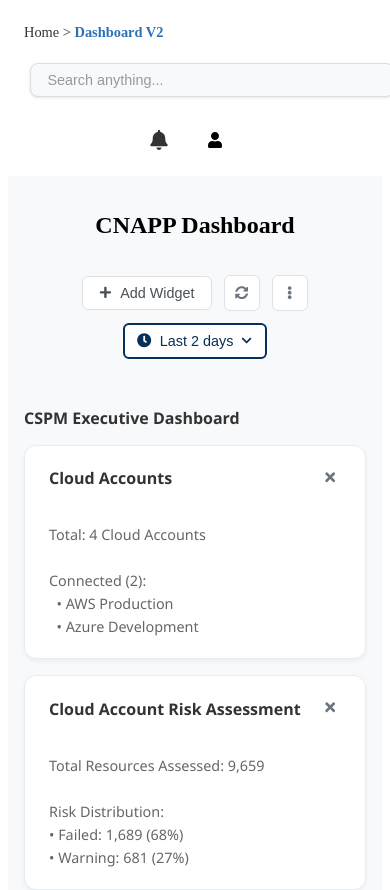
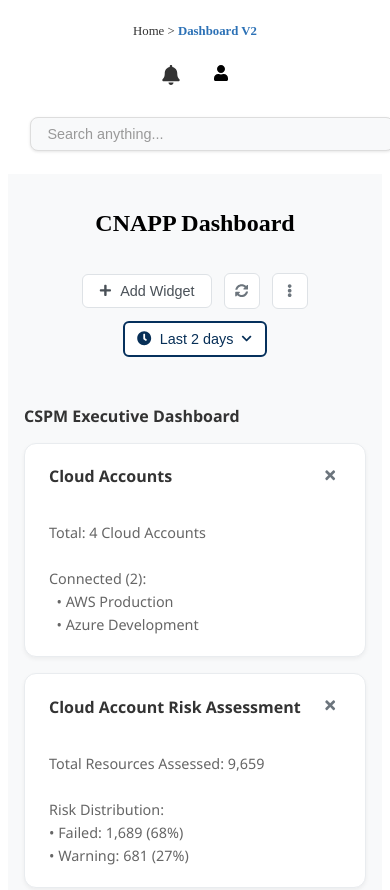
Before and after one commit to Nanditha77/Dashboard-Building, a React (Create React App) app: page / in a window 390 px wide. Shown: the top 890 px of the page. Built offline with nearby package versions, Linux system fonts and the light colour scheme.

Commit message:
Fix: responsive

```diff
--- a/src/components/Header.css
+++ b/src/components/Header.css
@@ -2,6 +2,7 @@
   display: flex;
   justify-content: space-between;
   align-items: center;
+  padding: 1rem 1.5rem;
 }
 
 .header-left {
@@ -41,14 +42,14 @@
 }
 
 .search-input:focus {
-  border: #07192bff
+  border-color: #07192bff;
 }
-
 
 .header-right {
   flex: 1;
   display: flex;
   justify-content: flex-end;
+  gap: 0.75rem;
   padding-right: 1rem;
 }
 
@@ -59,7 +60,6 @@
   display: flex;
   align-items: center;
   justify-content: center;
-  margin-right: 1rem;
   cursor: pointer;
 }
 
@@ -73,7 +73,18 @@
   cursor: pointer;
 }
 
-/* Responsive adjustments */
+/* Tablet adjustments */
+@media (max-width: 1024px) {
+  .header {
+    padding: 1rem;
+  }
+
+  .header-center {
+    padding: 0 1rem;
+  }
+}
+
+/* Mobile adjustments */
 @media (max-width: 768px) {
   .header {
     flex-direction: column;
@@ -86,13 +97,41 @@
   .header-right {
     flex: none;
     width: 100%;
+    padding: 0;
+  }
+
+  .header-left {
+    text-align: center;
+  }
+
+  .header-left h5 {
+    font-size: 0.85rem;
   }
 
   .header-center {
-    padding: 0;
+    order: 2;
   }
 
   .header-right {
+    order: 1;
     justify-content: center;
+    padding-right: 0;
   }
 }
+
+/* Small mobile adjustments */
+@media (max-width: 480px) {
+  .header {
+    padding: 0.75rem;
+  }
+
+  .header-left h5 {
+    font-size: 0.8rem;
+  }
+
+  .notification-icon,
+  .user-icon {
+    width: 36px;
+    height: 36px;
+  }
+}
```
